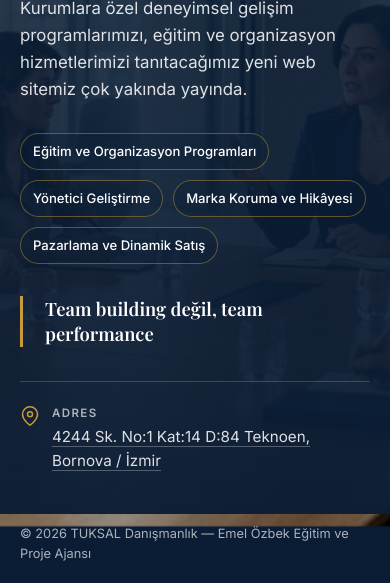
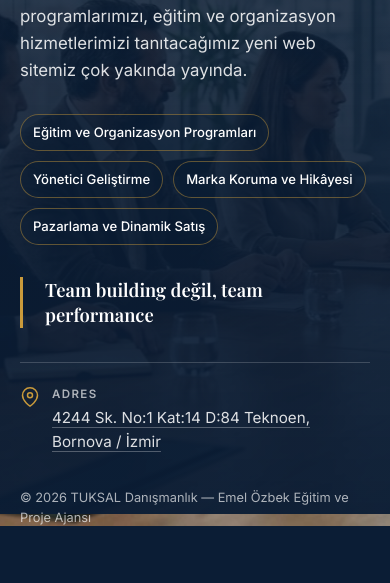
Before and after one commit to EmreCanBuluttt/tuksaldanismanlik-web, a plain HTML site: page _kaynak/sayfa.html in a window 390 px wide. Shown: the part 330-913 px from the top of the page. After the commit the page ends 877 px from the top, so only its background shows below. Drawn offline with Linux system fonts and the light colour scheme; files whose address does not match are found by name.

Commit message:
Set custom domain and refine mobile layout
Co-Authored-By: Claude Opus 5.5 <noreply@anthropic.com>

```diff
--- a/_kaynak/sayfa.html
+++ b/_kaynak/sayfa.html
@@ -50,7 +50,7 @@ a{color:inherit}
 .brand svg{width:46px;height:46px;flex:none}
 .brand-name{display:block;font-family:var(--display);font-weight:700;font-size:1.4rem;letter-spacing:.07em;line-height:1}
 .brand-sub{display:block;margin-top:6px;font-size:.62rem;font-weight:600;letter-spacing:.28em;text-transform:uppercase;color:var(--gold);line-height:1}
-.main{flex:1;display:flex;flex-direction:column;justify-content:center;padding-block:clamp(32px,6vh,84px)}
+.main{flex:1;display:flex;flex-direction:column;justify-content:center;padding-block:clamp(24px,4vh,72px)}
 .inner{max-width:760px}
 .status{display:inline-flex;align-items:center;gap:10px;padding:7px 14px 7px 12px;border:1px solid var(--line);border-radius:999px;background:rgba(255,255,255,.06);font-size:.8rem;font-weight:600;letter-spacing:.12em;text-transform:uppercase;color:var(--white);margin:0 0 22px}
 .status i{width:8px;height:8px;border-radius:50%;background:var(--gold);box-shadow:0 0 0 0 rgba(201,154,59,.7);animation:pulse 2.2s infinite}
@@ -76,7 +76,7 @@ blockquote{margin:0}
 .reveal{opacity:0;transform:translateY(14px);animation:rise .9s var(--ease) forwards}
 .d1{animation-delay:.08s}.d2{animation-delay:.18s}.d3{animation-delay:.28s}.d4{animation-delay:.38s}.d5{animation-delay:.48s}.d6{animation-delay:.58s}
 @keyframes rise{to{opacity:1;transform:none}}
-@media (max-width:640px){body{font-size:16px}.bg img{object-position:70% center}.bg::after{background:linear-gradient(180deg,rgba(11,29,53,.78) 0%,rgba(11,29,53,.88) 45%,rgba(11,29,53,.96) 100%)}.areas li{font-size:.82rem;padding:7px 12px}.contact{gap:16px}}
+@media (max-width:640px){body{font-size:16px}.bg img{object-position:45% center}.eyebrow{font-size:.7rem;letter-spacing:.1em}.eyebrow::before{width:20px;margin-right:9px}.bg::after{background:linear-gradient(180deg,rgba(11,29,53,.78) 0%,rgba(11,29,53,.88) 45%,rgba(11,29,53,.96) 100%)}.areas li{font-size:.82rem;padding:7px 12px}.contact{gap:16px}}
 @media (prefers-reduced-motion:reduce){.bg img,.reveal,.status i{animation:none;opacity:1;transform:none}.quote p{transition:none}}
   </style>
 </head>
```
Also changed, not shown: docs/404.html (+2 -2 lines), docs/index.html (+2 -2 lines), 1 other file.
